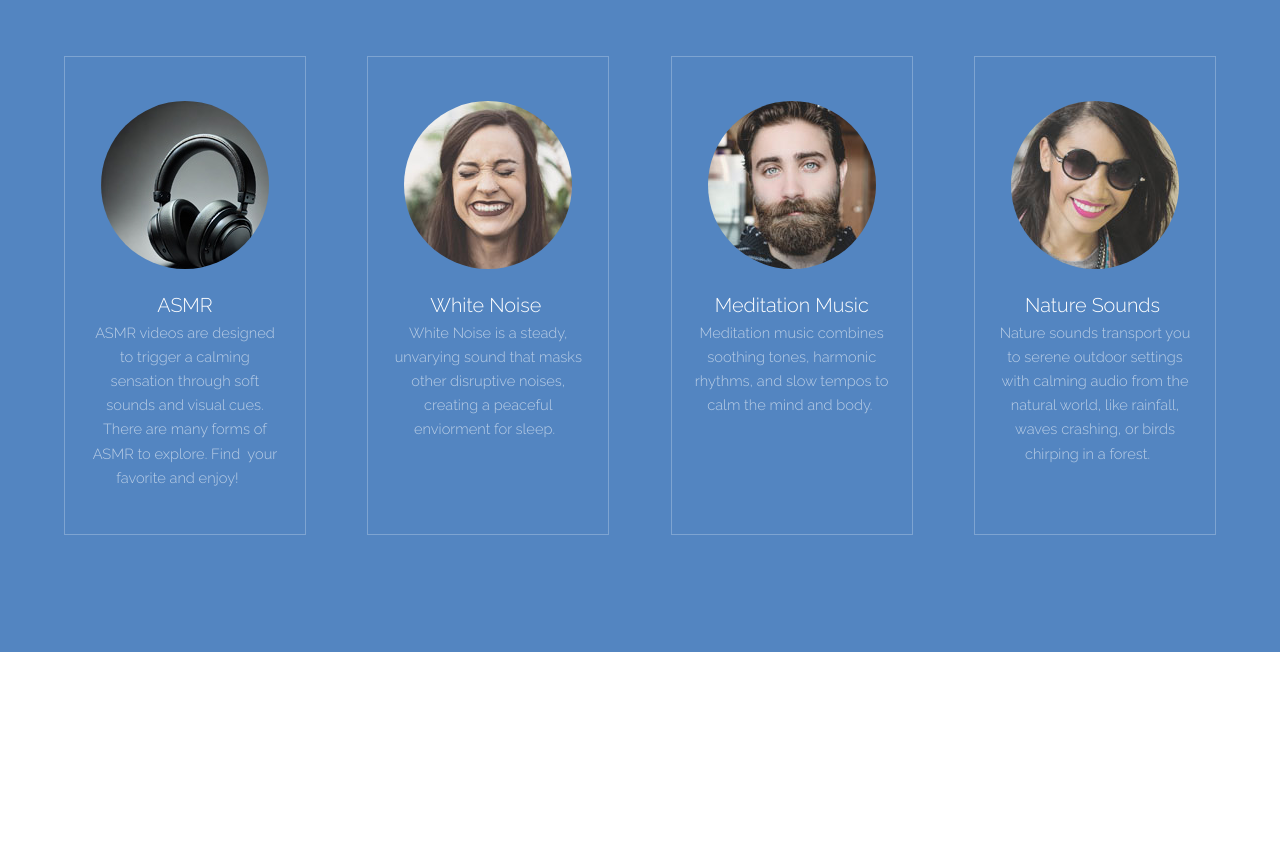
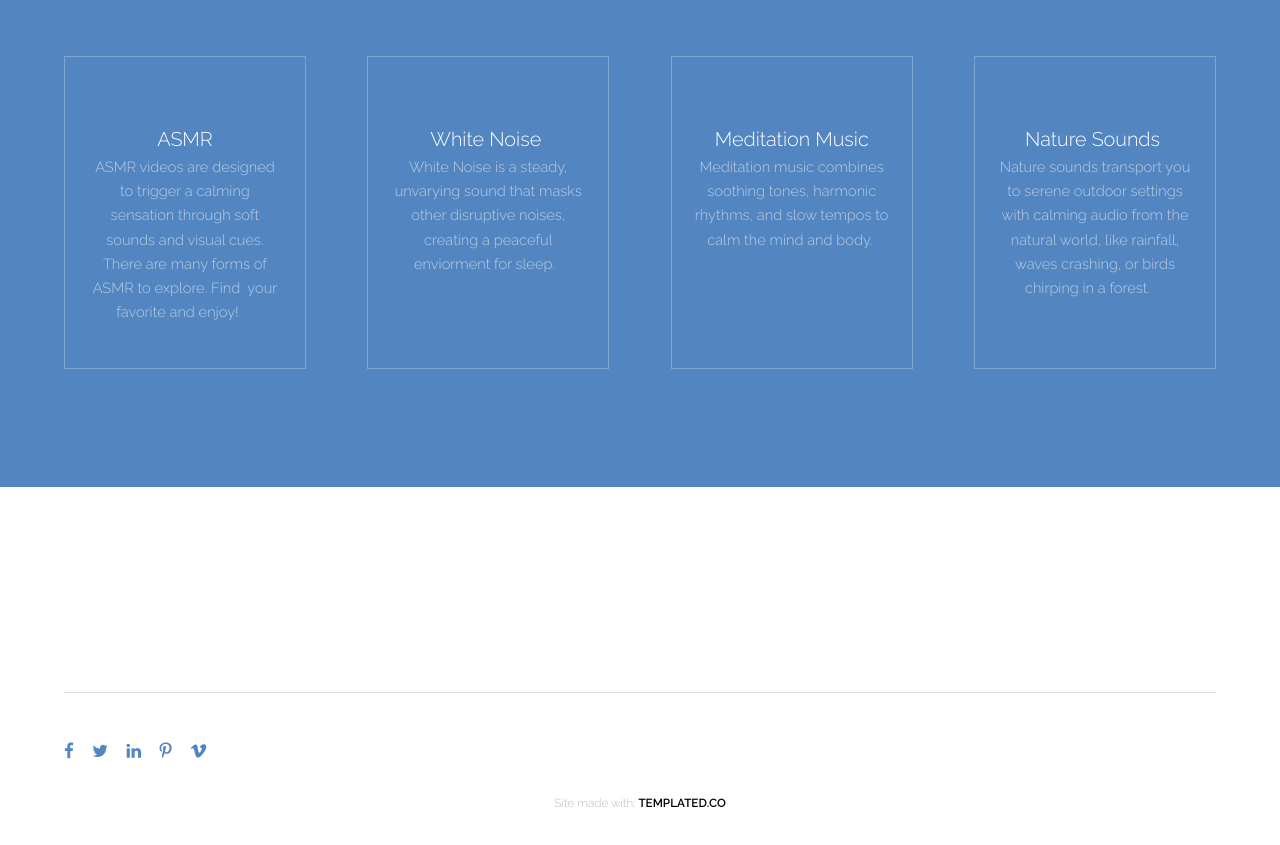
Before and after one commit to isaroflo/hypnos, a plain HTML site: page index.html in a window 1280 px wide. Shown: the part 965-1810 px from the top of the page. Drawn offline with Linux system fonts and the light colour scheme.

Commit message:
Add files via upload

```diff
--- a/index.html
+++ b/index.html
@@ -35,26 +35,22 @@
 						<p>Explore your comfort zone with featured sleep enducing topics on youtube.&nbsp; &nbsp;</p>
 					</header><div class="flex flex-4">
 						<div class="box person">
-							<div class="image round">
-								<img src="images/pic03.jpg" alt="Person 1" width="168" height="168"></div>
+							<div class="image round"> </div>
 							<h3>ASMR</h3>
 							<p>ASMR videos are designed to trigger a calming sensation through soft sounds and visual cues. There are many forms of ASMR to explore. Find&nbsp; your favorite and enjoy!&nbsp; &nbsp;&nbsp;</p>
 						</div>
 						<div class="box person">
-							<div class="image round">
-								<img src="images/pic04.jpg" alt="Person 2" width="168" height="168"></div>
+							<div class="image round"> </div>
 							<h3>White Noise&nbsp;</h3>
 							<p>White Noise is a steady, unvarying sound that masks other disruptive noises, creating a peaceful enviorment for sleep.&nbsp;&nbsp;</p>
 						</div>
 						<div class="box person">
-							<div class="image round">
-								<img src="images/pic05.jpg" alt="Person 3" width="168" height="168"></div>
+							<div class="image round"> </div>
 							<h3>Meditation Music</h3>
 							<p>Meditation music combines soothing tones, harmonic rhythms, and slow tempos to calm the mind and body.&nbsp;</p>
 						</div>
 						<div class="box person">
-							<div class="image round">
-								<img src="images/pic06.jpg" alt="Person 4" width="168" height="168"></div>
+							<div class="image round"> </div>
 							<h3>Nature Sounds&nbsp;</h3>
 							<p>Nature sounds transport you to serene outdoor settings with calming audio from the natural world, like rainfall, waves crashing, or birds chirping in a forest.&nbsp; &nbsp;&nbsp;</p>
 						</div>
```
